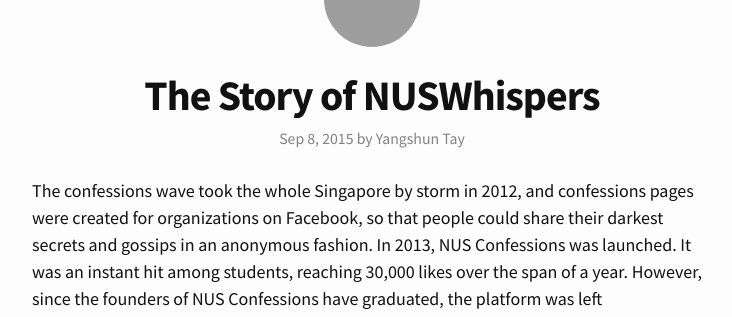
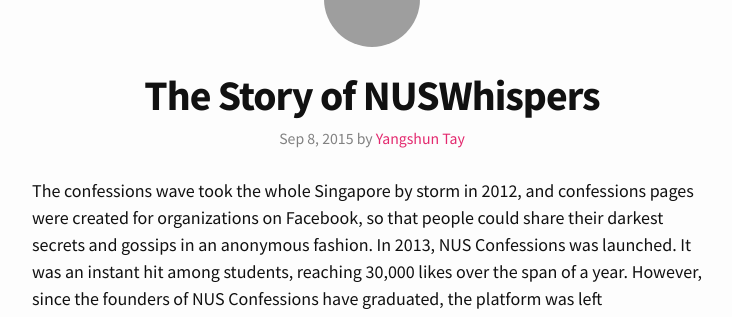
Before and after one commit to nusmodifications/nusmods-blog, a Jekyll site: the page built from _posts/2015-09-08-the-story-of-nuswhispers.markdown, in a window 1280 px wide and 900 px high, cut to the strip 184-501 px from the top of the window. Shown: the whole strip, without its empty margins (268-1000 px from the left). Built offline with Jekyll 4.4.1, drawn with Linux system fonts in a browser that asks for light colours; nearby versions of some CDN libraries; grey boxes are pictures that could not be loaded.

Commit message:
Add link to author GitHub

```diff
--- a/_layouts/post.html
+++ b/_layouts/post.html
@@ -4,11 +4,28 @@
 <div class="post">
   <header class="post-header">
     <div class="text-center">
-      <img class="post-author-thumbnail-large img-circle" src="http://graph.facebook.com/{{ page.author_thumbnail }}/picture?height=256&width=256">
+      <img class="post-author-thumbnail-large img-circle"
+        src="http://graph.facebook.com/{{ page.author_thumbnail }}/picture?height=256&width=256">
     </div>
     <br>
     <h1 class="post-title text-center">{{ page.title }}</h1>
-    <p class="post-meta text-center">{{ page.date | date: "%b %-d, %Y" }}{% if page.author %} by {{ page.author }}{% endif %}{% if page.meta %} • {{ page.meta }}{% endif %}</p>
+    <p class="post-meta text-center">{{ page.date | date: "%b %-d, %Y" }}
+      {% if page.author %}
+        by
+        {% if page.author_github %}
+          <a href="https://github.com/{{ page.author_github }}"
+            target="_blank"
+            rel="noopener noreferrer">
+            {{ page.author }}
+          </a>
+        {% else %}
+          {{ page.author }}
+        {% endif %}
+      {% endif %}
+      {% if page.meta %}
+        • {{ page.meta }}
+      {% endif %}
+    </p>
   </header>
   <article class="post-content">
     {{ content }}
--- a/_posts/2015-09-08-the-story-of-nuswhispers.markdown
+++ b/_posts/2015-09-08-the-story-of-nuswhispers.markdown
@@ -3,6 +3,7 @@
 title:  "The Story of NUSWhispers"
 date:   2015-09-08 10:01:26
 author: Yangshun Tay
+author_github: yangshun
 author_thumbnail: 558978353
 excerpt: >
   The confessions wave took the whole Singapore by storm in 2012, and confessions pages were created for organizations on Facebook, so that people could share their darkest secrets and gossips in an anonymous fashion. In 2013, NUS Confessions was launched. It was an instant hit among students, reaching 30,000 likes over the span of a year. However, since the founders of NUS Confessions have graduated, the platform was left unmaintained. We saw the opportunity to build a better version of a confessions site for NUS, and build a platform that is tailored for anonymous sharing of opinions and stories. Thus, NUSWhispers was born.
--- a/_posts/2016-08-01-5-nusmods-features-you-might-not-know-about.markdown
+++ b/_posts/2016-08-01-5-nusmods-features-you-might-not-know-about.markdown
@@ -3,6 +3,7 @@
 title:  "5 NUSMods Features You Might Not Know About"
 date:   2016-07-31 14:59:26
 author: Yangshun Tay
+author_github: yangshun
 author_thumbnail: 558978353
 excerpt: >
   NUSMods has been an incredibly useful platform for NUS students, providing a user-friendly interface for planning their timetables and searching through the available modules. However, it does more than just that! Here are some of the lesser known features in NUSMods that can make you even more productive!
--- a/_posts/2016-08-01-tips-for-freshmen-by-nuswhispers.markdown
+++ b/_posts/2016-08-01-tips-for-freshmen-by-nuswhispers.markdown
@@ -3,6 +3,7 @@
 title:  "Tips For Freshmen By NUSWhispers"
 date:   2016-07-31 17:20:00
 author: Nicholette Li
+author_github: nicholette
 author_thumbnail: 610496971
 excerpt: >
   Due to the unfortunate suspension of Freshman Orientation Week camps, kind souls on NUSWhispers have emerged to share their tips and experiences with incoming freshmen who missed their opportunity to seek advice from their seniors. The admins of NUSWhispers have decided to collate them into a single post for easier reading, along with some nuggets of wisdom from their many years of experience in school.
```
